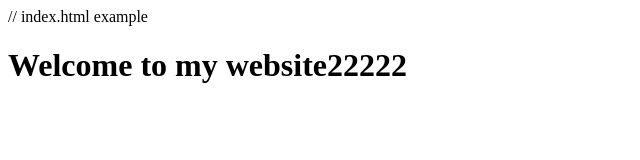
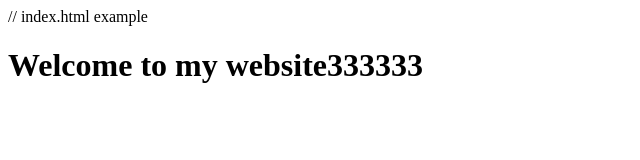
Before and after one commit to azimir58/mononclesylvain, a plain HTML site: page index.html in a window 1280 px wide. Shown: the full height of the page, 0-640 px from the left. Drawn offline with Linux system fonts and the light colour scheme.

Commit message:
Update index.html

```diff
--- a/index.html
+++ b/index.html
@@ -5,6 +5,6 @@
     <title>My Site V2</title>
 </head>
 <body>
-    <h1>Welcome to my website22222</h1>
+    <h1>Welcome to my website333333</h1>
 </body>
 </html>
```
